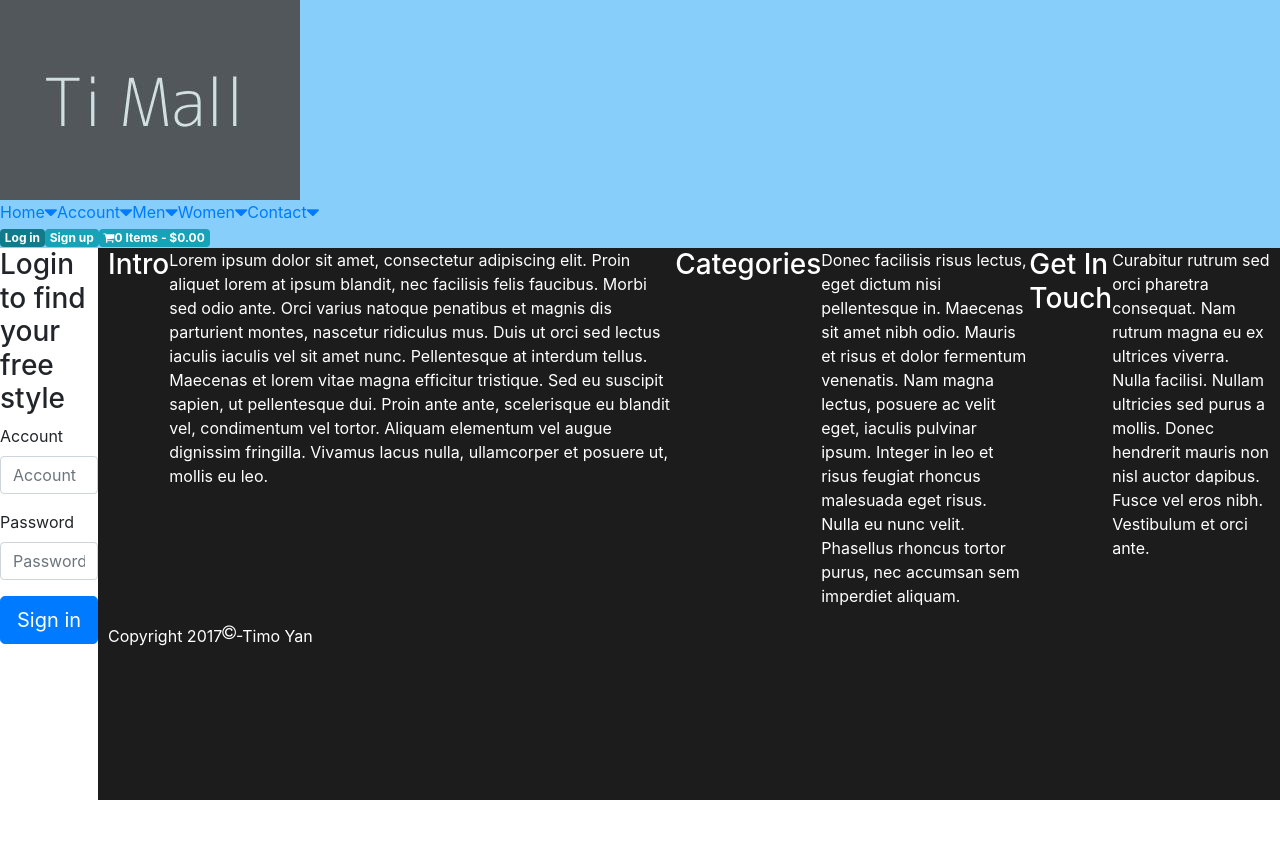
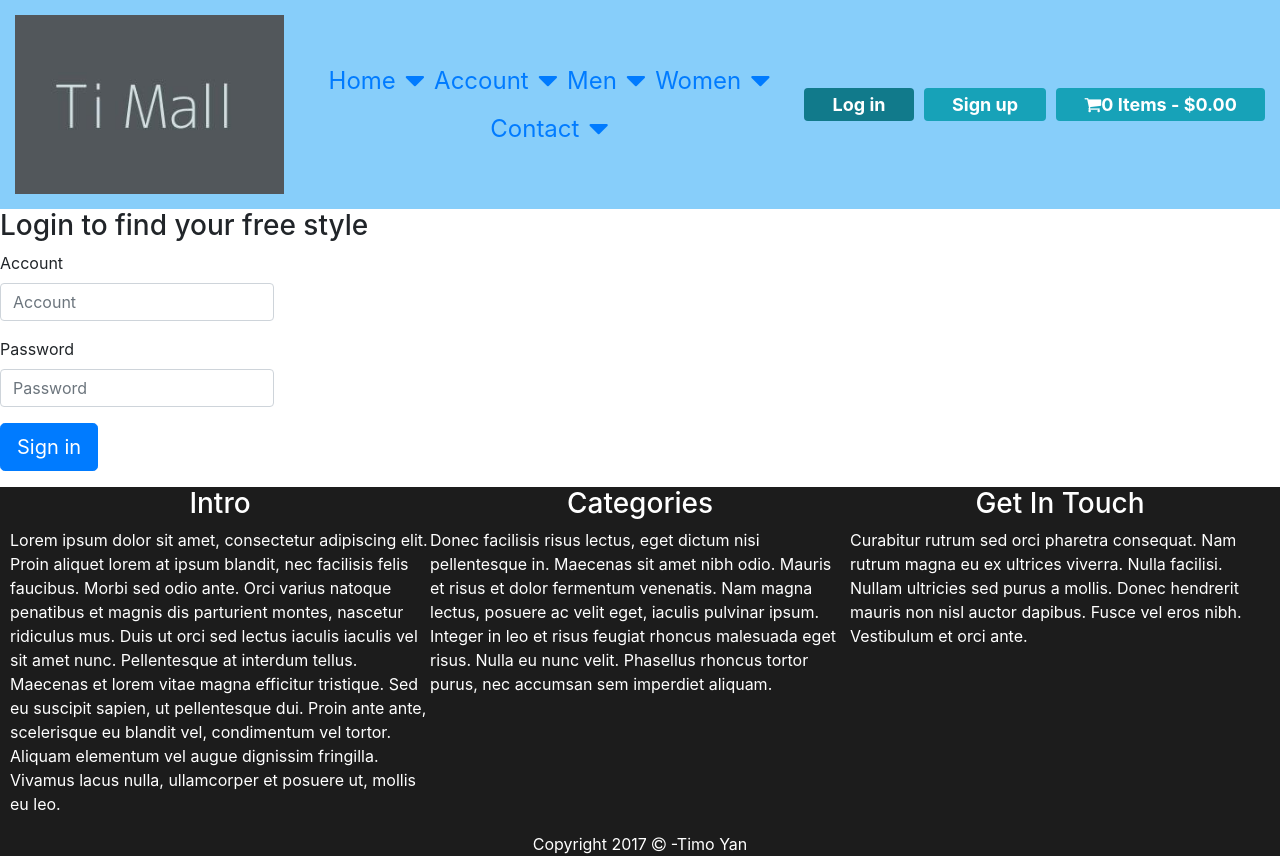
Before and after one commit to timoyan/Ng4Learning, an Angular app: page /login in a window 1280 px wide. Before the commit the page ends 800 px from the top, so only its background shows below. Built offline with nearby package versions, Linux system fonts and the light colour scheme.

Commit message:
redesign desktop layout (partial products)

```diff
--- a/src/app/app.component.scss
+++ b/src/app/app.component.scss
@@ -6,18 +6,30 @@ header{
 main{
     flex: 1 1 auto;
     min-height: 300px;
+    flex-direction: column;
 }
 
 footer{
-    // flex: 0 0 auto;
     background-color: #1C1C1C;
     color:white;
 }
 
 @media (min-width: 768px) {
-    // main{
-    //     // min-height: 400px;
-    // }
+    header{
+        flex:0.2;
+    }
+
+    main{
+        flex:1.8;
+    }
+
+    section{
+        flex: 1 1 auto;
+    }
+
+    footer{
+        flex: 0 0 auto;
+    }
 }
 
 @media (max-width:767px) {
@@ -26,11 +38,6 @@ footer{
         max-height: 100px;
     }
 
-    main{
-        // min-height:300px;
-        flex-direction: column;
-    }
-
     footer{
         margin-top:10px;
     }
--- a/src/app/component/products-item/products-item.component.scss
+++ b/src/app/component/products-item/products-item.component.scss
@@ -1,14 +1,5 @@
 :host{
-    width:100%;
-}
-
-@media (min-width: 768px) {
-}
-
-@media (max-width:767px) {
-    .card-image-container{
-        display: flex;
-        flex-direction: column;
+    flex:1 1 20%;
 }
 
 .product-card{
@@ -17,6 +8,11 @@
     margin:10px 0;
     padding:30px;
     background-color: gray;
+}
+
+.card-image-container{
+    display: flex;
+    flex-direction: column;
 }
 
 .product-card-name{
@@ -32,4 +28,25 @@
     border-radius: 10px;
     padding: 10px;
 }
+
+
+@media (min-width: 768px) {
+    :host{
+
     }
+
+    .card-image-container{
+        img{
+            max-height: 20%;
+        }
+    }
+
+    .product-card-text{
+        overflow-wrap: break-word;
+    }
+}
+
+@media (max-width:767px) {
+
+
+}
--- a/src/app/component/products/products.component.scss
+++ b/src/app/component/products/products.component.scss
@@ -1,36 +1,19 @@
-
-
-// .product-list-container{
-//     padding-top: 20px;
-// }
-
-// .card {
-//     max-width: 50%;
-// }
-// .card-text {
-//     word-wrap: break-word;
-//     width: 200px;
-// }
-
-// .card-image-container{
-//     flex-grow: 1;
-//     flex-basis: 125px;
-//     max-width: 300px;
-//     margin: 5px;
-//     img{
-//         width: 100%;
-//     }
-// }
-
 :host {
     display: flex;
     width: 100%;
-    flex-direction: column;
+
 }
 
 @media (min-width: 768px) {
+    :host{
+        flex-direction: row;
+        flex-wrap: wrap;
+        justify-content: flex-start;
+    }
 }
 
 @media (max-width:767px) {
-
+    :host{
+        flex-direction: column;
+    }
 }
--- a/src/app/layout/footer/footer.component.scss
+++ b/src/app/layout/footer/footer.component.scss
@@ -1,37 +1,3 @@
-
-
-
-
-@media (min-width: 768px) {
-    // .footer-section-container{
-    //     border-bottom: 1px solid black;
-    //     padding:15px 0px;
-    //     flex: 1 1 auto;
-
-    //     div{
-    //         flex:0.9 0.9 auto;
-
-    //         h3{
-    //             padding:15px 0px;
-    //             border-bottom: 1px solid gray;
-    //         }
-    //     }
-
-    //     div:not(:first-child) {
-    //         //background-color: #900;
-    //         margin-left:10px;
-    //     }
-    // }
-
-    // .footer-bottom-container{
-    //     flex: 0 0 auto;
-
-    //     .fa-copyright{
-    //         margin:0px 2px;
-    //     }
-    // }
-}
-
 :host{
     display: flex;
     flex-direction: column;
@@ -39,19 +5,18 @@
     padding:0 10px;
 }
 
-@media (max-width:767px) {
+.footer-content-container{
+    flex-direction: row;
+    flex-wrap: wrap;
+    width:100%;
+}
 
 .footer-content-section{
     flex-direction: column;
-        flex:1 1 auto;
     h3{
         display: flex;
         justify-content: center;
     }
-    }
-
-    .footer-content-container{
-        flex-wrap: wrap;
 }
 
 .footer-register-container{
@@ -62,4 +27,14 @@
         margin:0 5px;
     }
 }
+
+@media (min-width: 768px) {
+    .footer-content-section{
+        flex:1 1 30%;
     }
+}
+
+@media (max-width:767px) {
+
+
+}
--- a/src/app/layout/header/header.component.html
+++ b/src/app/layout/header/header.component.html
@@ -3,7 +3,7 @@
 </div>
 
 <div class="menu-container">
-    <div class="desktop">
+    <div class="desktop header-menu">
         <a routerLink="/" routerLinkActive="active">
             <span class="menu-item">Home<i class="fa fa-caret-down fa-lg"></i></span>
         </a>
--- a/src/app/layout/header/header.component.scss
+++ b/src/app/layout/header/header.component.scss
@@ -4,41 +4,13 @@
     background-color: #117a8b;
 }
 
-@media (min-width: 768px) {
-    // h2{
-    //     line-height: 2.2;
-    //     flex-grow: 0.5;
-    // }
-    // .menu-container{
-    //     flex-grow: 1.4;
-    //     height: 100%;
-    //     a{
-    //         display: inline-block;
-    //         text-decoration: none;
-    //     }
-    // }
-    // .function-container{
-    //     flex-grow: 1.1;
-    //     height: 100%;
-    //     .badge-info{
-    //         font-size:20px;
-    //     }
-    // }
-    // .menu-item{
-    //     margin:0px 15px;
-    //     i.fa-caret-down{
-    //         margin-left:5px;
-    //     }
-    // }
-}
-
-@media (max-width:767px) {
 :host {
     width: 100%;
     display: flex;
     flex-direction: row;
     justify-content: space-between;
 }
+
 .header-logo-container {
     display: flex;
     padding: 15px;
@@ -48,16 +20,13 @@
         height: 100%;
     }
 }
-    .header-menu {
-        flex: 1;
-        height: 30%;
-    }
 .menu-container {
     display: flex;
     justify-content: center;
     align-items: center;
     flex: 1 1 35%;
 }
+
 .function-container {
     display: flex;
     flex-direction: row;
@@ -73,4 +42,37 @@
         margin: 5px;
     }
 }
+
+@media (min-width: 768px) {
+    .menu-container{
+        font-size:1.5rem;
     }
+    .function-container{
+        font-size:1.5rem;
+    }
+    .desktop.header-menu{
+        display:flex;
+        flex-direction: row;
+        flex-wrap: wrap;
+        justify-content: center;
+        a{
+            line-height: 3rem;
+            margin-left:10px;
+            span{
+                i{
+                    margin-left:10px;
+                }
+            }
+        }
+    }
+    .function-container{
+        align-content:center;
+    }
+}
+
+@media (max-width:767px) {
+    .mobile.header-menu {
+        flex: 1;
+        height: 30%;
+    }
+}
```
Lines whose indentation alone changed are shown as unchanged.
